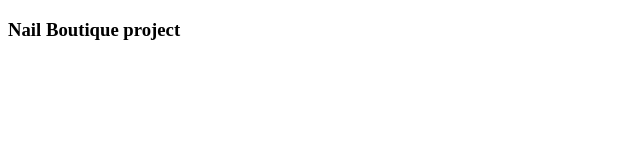
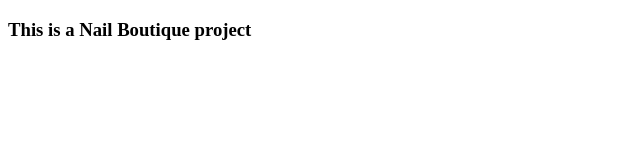
Before and after one commit to Meldy2503/nail-boutique, a React (Create React App) app: page / in a window 1280 px wide. Shown: the top 160 px of the page, without its empty margins (0-640 px from the left). Built offline with nearby package versions, Linux system fonts and the light colour scheme.

Commit message:
first commit

```diff
--- a/src/App.js
+++ b/src/App.js
@@ -1,7 +1,7 @@
 function App() {
   return (
     <div>
-      <h3>Nail Boutique project</h3>
+      <h3>This is a Nail Boutique project</h3>
     </div>
   );
 }
```
